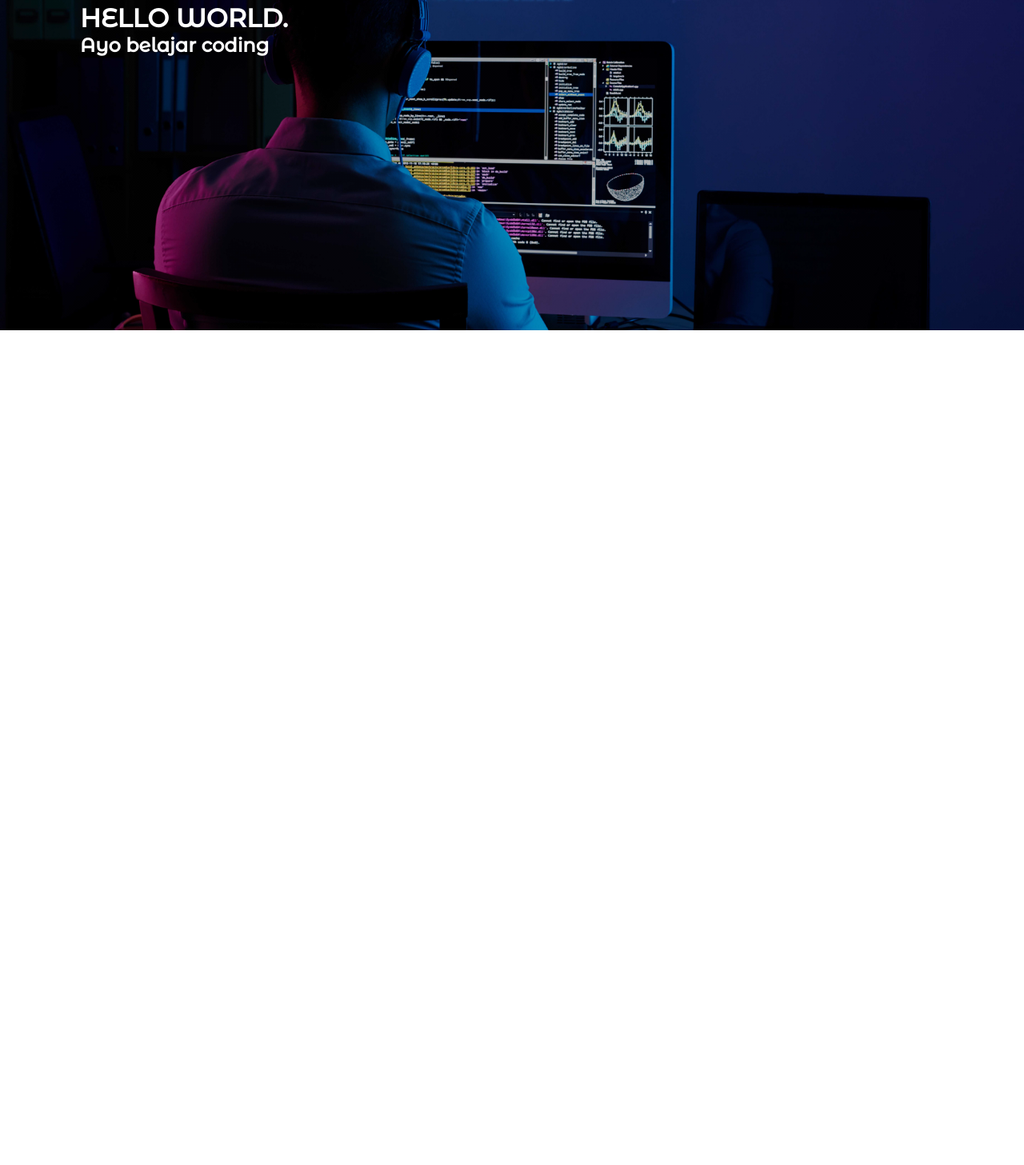
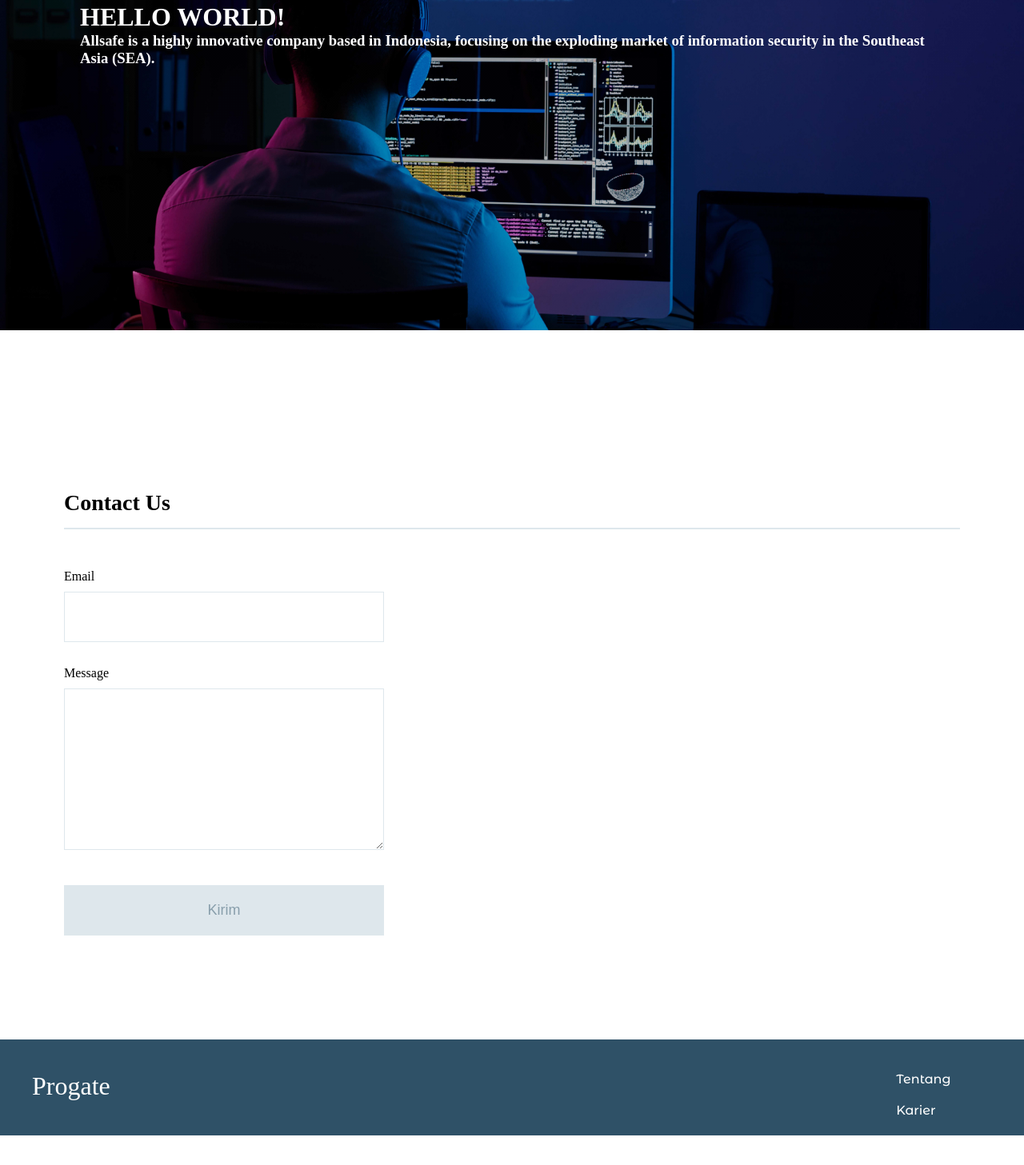
Before and after one commit to retr00exe/START-CEP-Tokopedia-Group5, a plain HTML site: page index.html in a window 1280 px wide. Shown: the part 287-1744 px from the top of the page at 80% size. Before the commit the page ends 800 px from the top, so only its background shows below. Drawn offline with Linux system fonts and the light colour scheme.

Commit message:
First Commit

```diff
--- a/index.html
+++ b/index.html
@@ -9,7 +9,7 @@
   <body>
     <div class="banner">
         <div class="header">
-            <div class="header-logo">Progate</div>
+            <div class="header-logo">AllSafe Corp.</div>
             <div class="header-list">
                 <ul>
                 <li><a href="">Home</a></li>
@@ -20,8 +20,29 @@
         </div>
         <div class="content-area">
             <div class="content">
-                <h1>HELLO WORLD<span>.</span></h1>
-                <h2>Ayo belajar coding</h2>
+                <h1>HELLO WORLD!</h1>
+                <h3>Allsafe is a highly innovative company based in Indonesia, focusing on the exploding market of information security in the Southeast Asia (SEA).</h3>
             </div>
         </div>
     </div>
+    <div class="main">
+        <div class="contact-form">
+            <h3 class="section-title">Contact Us</h3>
+            <p>Email</p>
+            <input type="" name="" id="" value="" />
+            <p>Message</p>
+            <textarea name="" id="" rows="8" cols="20"></textarea>
+            <br>
+            <input class="contact-submit" type="submit" name="" id="" value="Kirim" />
+        </div>
+    </div>
+    <div class="footer">
+      <div class="footer-logo">Progate</div>
+      <div class="footer-list">
+        <ul>
+          <li>Tentang</li>
+          <li>Karier</li>
+          <li>Hubungi Kami</li>
+        </ul>
+      </div>
+    </div>
--- a/stylesheet.css
+++ b/stylesheet.css
@@ -10,10 +10,11 @@
 }
 
 body {
-    font-family: Monserrat;
+    font-family: "Aveneir Next";
   }
 
 li {
+    font-family: Monserrat;
     list-style: none;
 }
 
@@ -24,7 +25,7 @@ li {
 
 .header-logo {
     float: left;
-    font-size: 36px;
+    font-size: 32px;
     padding: 20px 40px;
 }
 
@@ -51,3 +52,52 @@ li {
     text-align: left;
     color: #FFFFFF;
 }
+
+.contact-form {
+    padding-top: 100px;
+}
+
+input, textarea {
+    width: 400px;
+    margin-top: 10px;
+    margin-bottom: 30px;
+    padding: 20px;
+    font-size: 18px;
+    border: 1px solid #dee7ec;
+}
+
+.contact-submit {
+    background: #dee7ec;
+    color: #889eab;
+}
+
+.main {
+    padding: 100px 80px;
+  }
+
+.section-title {
+    border-bottom: 2px solid #dee7ec;
+    font-size: 28px;
+    padding-bottom: 15px;
+    margin-bottom: 50px;
+}
+
+.footer {
+    background-color: #2f5167;
+    color: #fff;
+    height: 120px;
+    padding: 40px;
+  }
+
+.footer-logo {
+    float: left;
+    font-size: 32px;
+}
+
+.footer-list {
+    float: right;
+}
+
+.footer-list li {
+    padding-bottom: 20px;
+}
```
Also changed, not shown: jumbotron.jpg (deleted).
